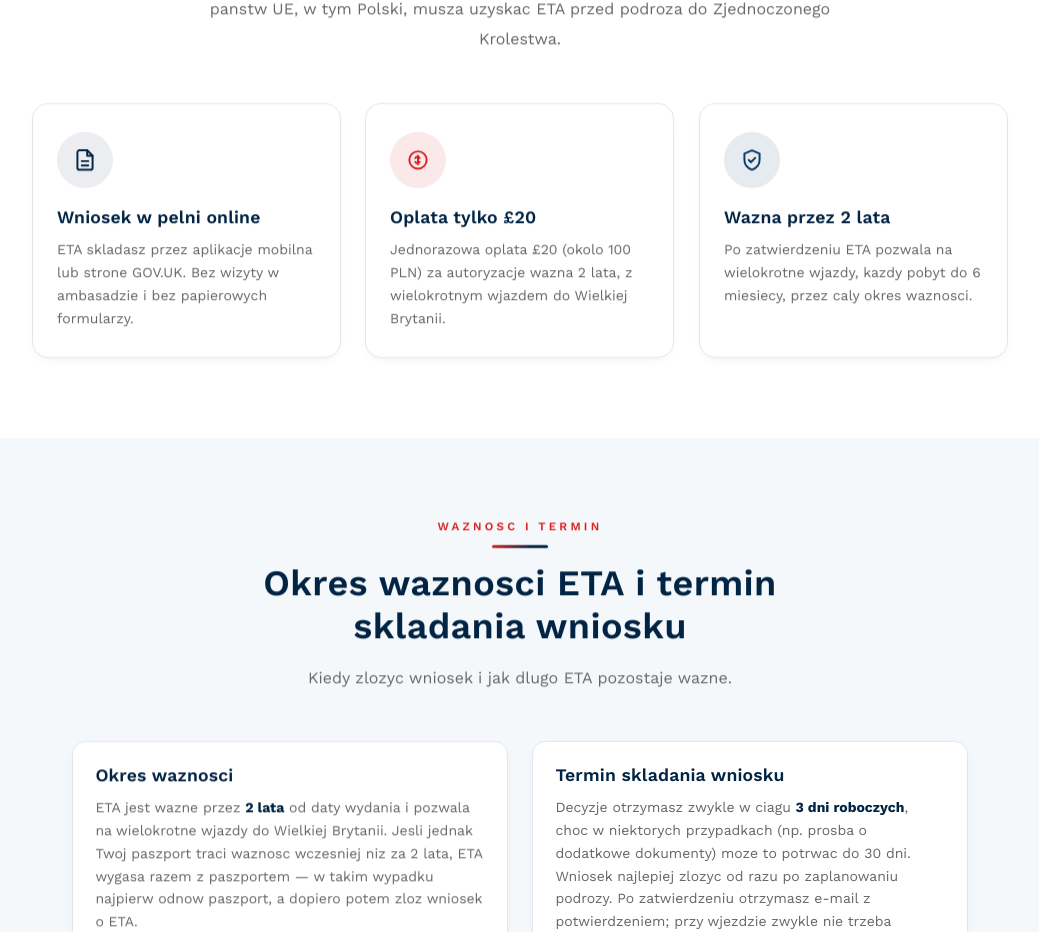
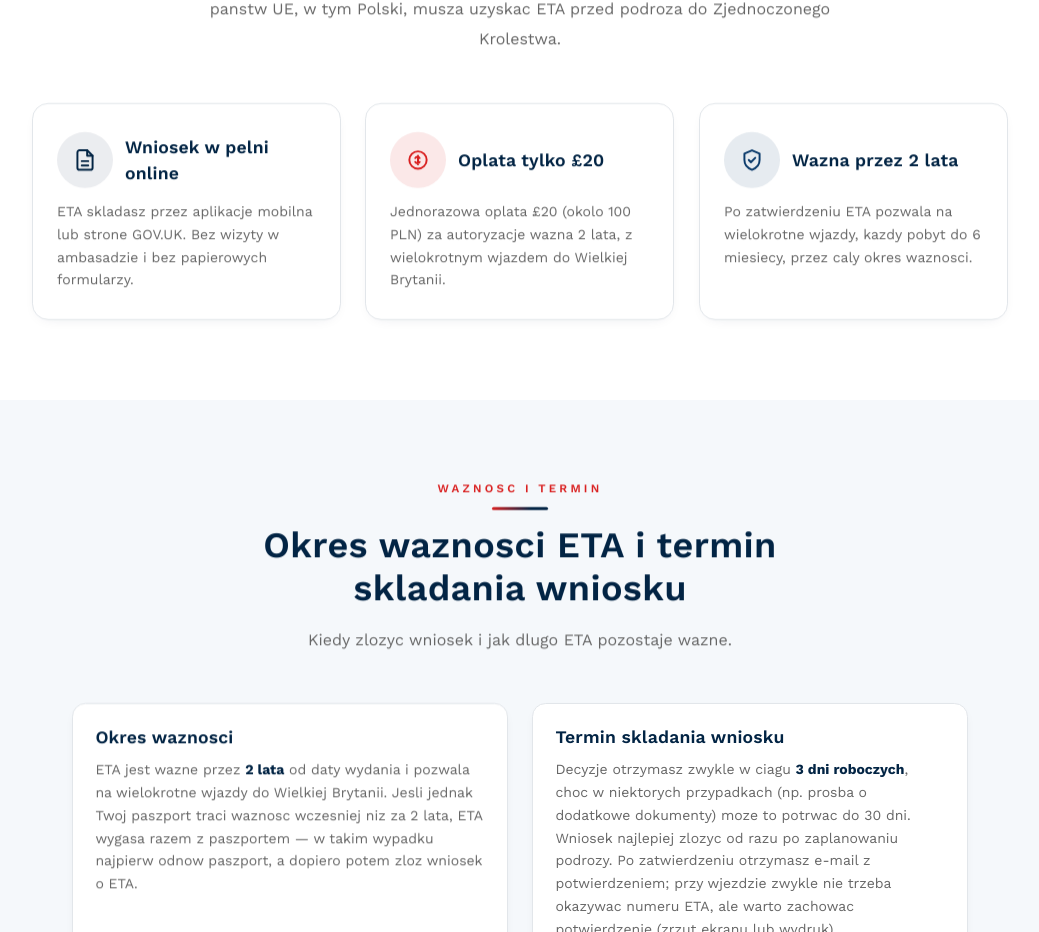
Before and after one commit to mediaxsaburoai0818-design/uk-eta-site, a Next.js app: page / in a window 1280 px wide. Shown: the part 1060-1992 px from the top of the page, without its empty margins (120-1159 px from the left). Built offline with nearby package versions, Linux system fonts and the light colour scheme.

Commit message:
Feature cards: icon left of heading

```diff
--- a/app/page.tsx
+++ b/app/page.tsx
@@ -149,8 +149,10 @@ export default function Home() {
           <div className="grid grid-cols-1 md:grid-cols-3 gap-6">
             {features.map((f, i) => (
               <div key={f.title} className={`feature-card reveal reveal-delay-${i + 1}`}>
-                <span className={`icon-circle ${f.tone}`}><Icon name={f.icon} /></span>
-                <h3 className="feature-title">{f.title}</h3>
+                <div className="flex items-center gap-3 mb-3">
+                  <span className={`icon-circle ${f.tone} shrink-0 !mb-0`}><Icon name={f.icon} /></span>
+                  <h3 className="feature-title !mb-0">{f.title}</h3>
+                </div>
                 <p className="text-sm leading-relaxed" style={{ color: "var(--color-text-light)" }}>{f.desc}</p>
               </div>
             ))}
```
